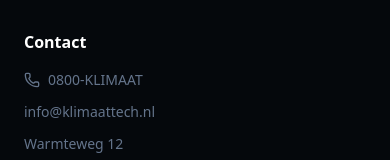
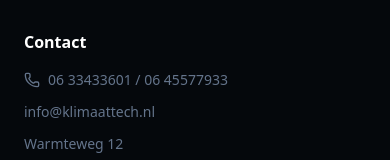
Before and after one commit to ZoRs12/Climacare, a React (Vite) app: page / in a window 390 px wide. Shown: the part 5840-6000 px from the top of the page. Built offline with nearby package versions, Linux system fonts and the light colour scheme.

Commit message:
Update contact phone numbers

```diff
--- a/src/app.tsx
+++ b/src/app.tsx
@@ -991,7 +991,8 @@ export default function App() {
               <ul className="space-y-3 text-sm text-slate-500">
                 <li className="flex items-center gap-2">
                   <Phone className="w-4 h-4" />
-                  0800-KLIMAAT
+                  06 33433601
+                / 06 45577933
                 </li>
 
                 <li>info@klimaattech.nl</li>
```
